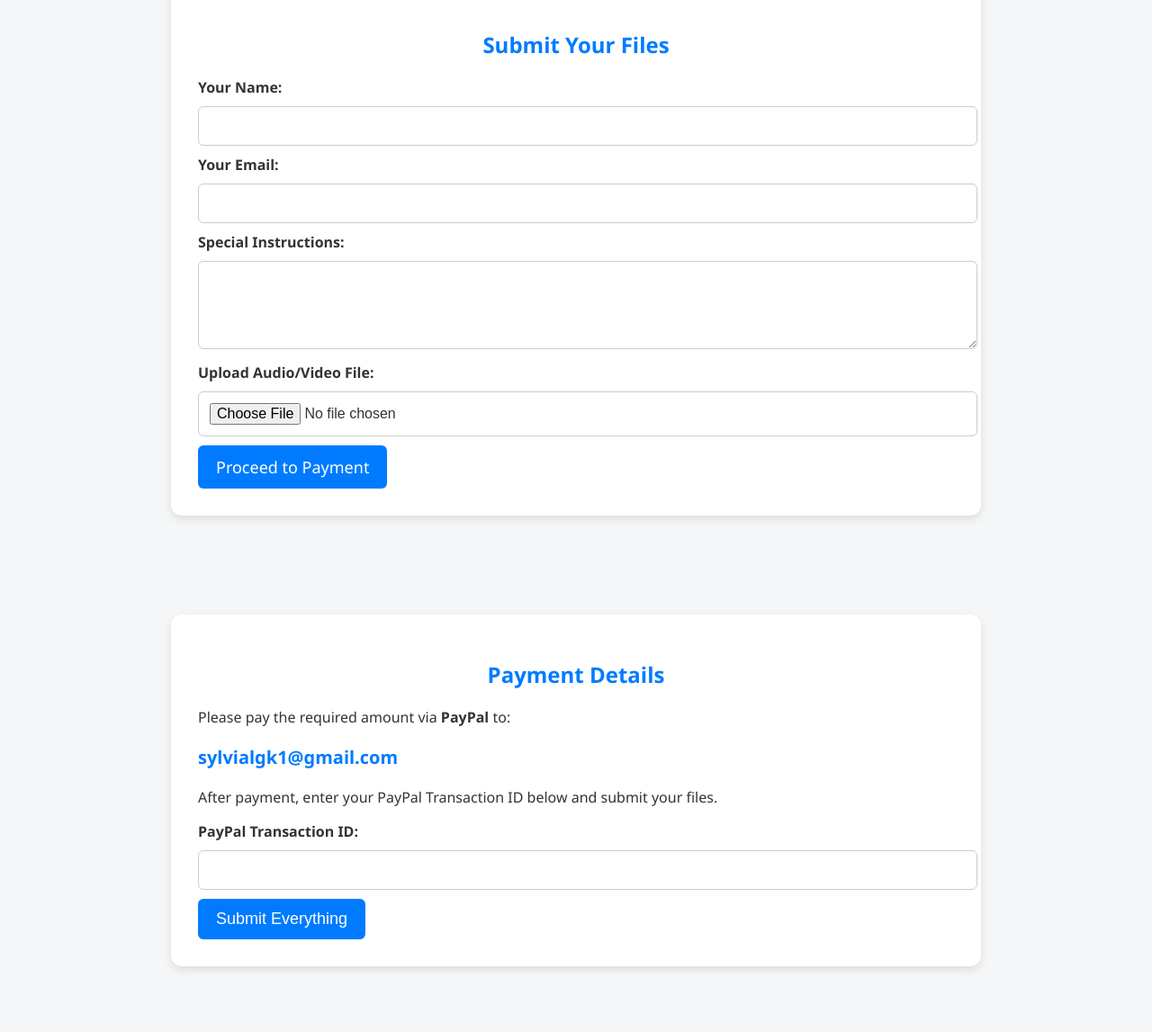
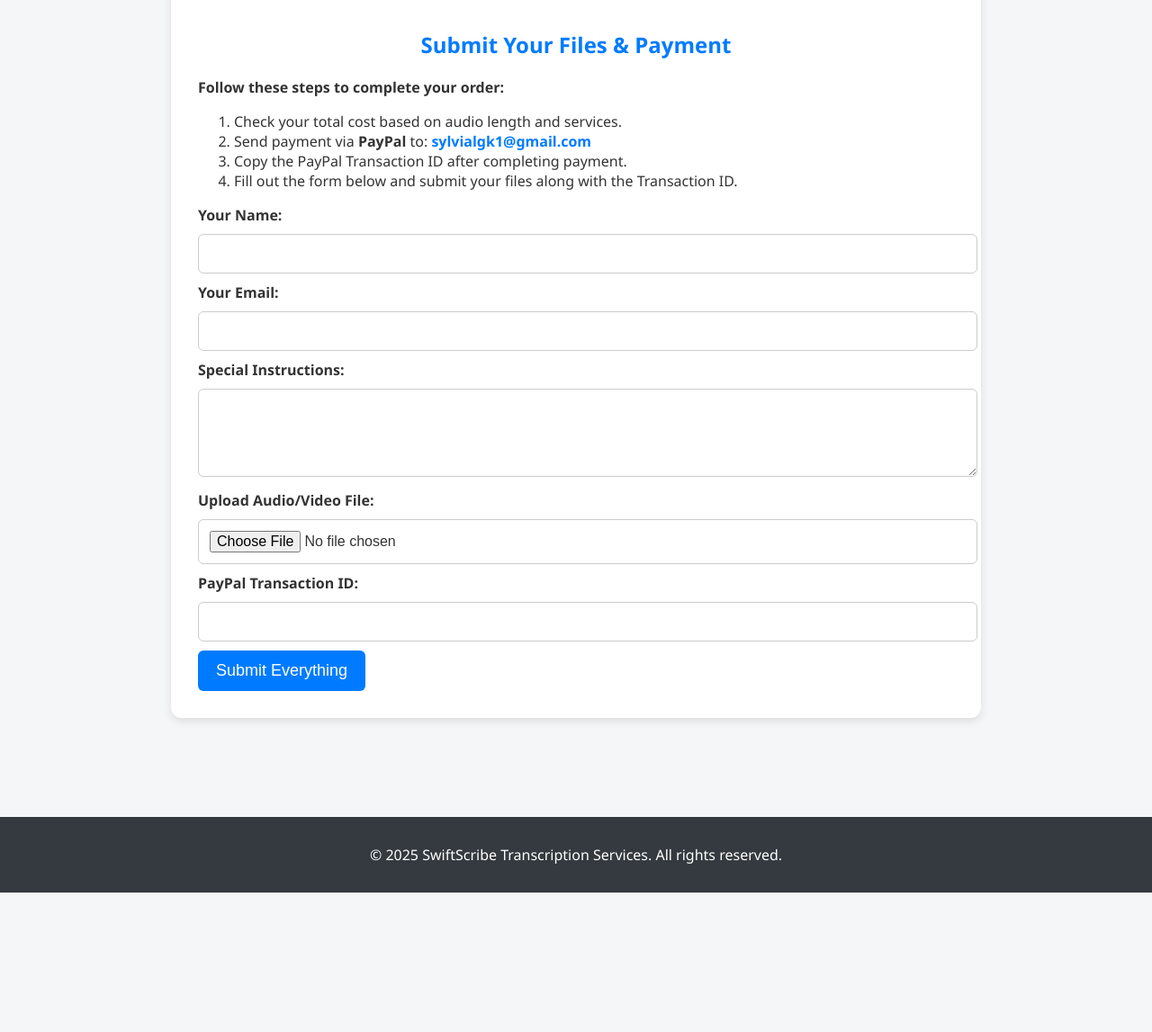
Before and after one commit to Lgkleads1/swift-scribe, a plain HTML site: page index.html in a window 1280 px wide. Shown: the part 720-1867 px from the top of the page at 90% size. After the commit the page ends 1712 px from the top, so only its background shows below. Drawn offline with Linux system fonts and the light colour scheme.

Commit message:
Update index.html

```diff
--- a/index.html
+++ b/index.html
@@ -1,9 +1,8 @@
 <!DOCTYPE html>
 <html lang="en">
-
 <head>
-  <meta charset="UTF-8">
-  <meta name="viewport" content="width=device-width, initial-scale=1.0">
+  <meta charset="UTF-8" />
+  <meta name="viewport" content="width=device-width, initial-scale=1.0"/>
   <title>SwiftScribe Transcription Services</title>
   <style>
     body {
@@ -101,7 +100,6 @@
     }
   </style>
 </head>
-
 <body>
 
 <header>
@@ -130,7 +128,18 @@
 
 <section id="upload">
   <div class="card">
-    <h2>Submit Your Files</h2>
+    <h2>Submit Your Files & Payment</h2>
+
+    <p><strong>Follow these steps to complete your order:</strong></p>
+    <ol>
+      <li>Check your total cost based on audio length and services.</li>
+      <li>Send payment via <strong>PayPal</strong> to:
+        <span style="color: #007bff;"><strong>sylvialgk1@gmail.com</strong></span>
+      </li>
+      <li>Copy the PayPal Transaction ID after completing payment.</li>
+      <li>Fill out the form below and submit your files along with the Transaction ID.</li>
+    </ol>
+
     <form action="https://swiftscribe.epizy.com/upload.php" method="POST" enctype="multipart/form-data">
       <label for="client_name">Your Name:</label>
       <input type="text" id="client_name" name="client_name" required>
@@ -144,19 +153,6 @@
       <label for="audio_video_file">Upload Audio/Video File:</label>
       <input type="file" id="audio_video_file" name="audio_video_file" accept="audio/*,video/*" required>
 
-      <a href="#payment" class="btn">Proceed to Payment</a>
-    </form>
-  </div>
-</section>
-
-<section id="payment">
-  <div class="card">
-    <h2>Payment Details</h2>
-    <p>Please pay the required amount via <strong>PayPal</strong> to:</p>
-    <p style="font-size: 20px; color: #007bff;"><strong>sylvialgk1@gmail.com</strong></p>
-    <p>After payment, enter your PayPal Transaction ID below and submit your files.</p>
-
-    <form action="https://swiftscribe.epizy.com/upload.php" method="POST" enctype="multipart/form-data">
       <label for="transaction_id">PayPal Transaction ID:</label>
       <input type="text" id="transaction_id" name="transaction_id" required>
 
@@ -170,5 +166,4 @@
 </footer>
 
 </body>
-
 </html>
```
